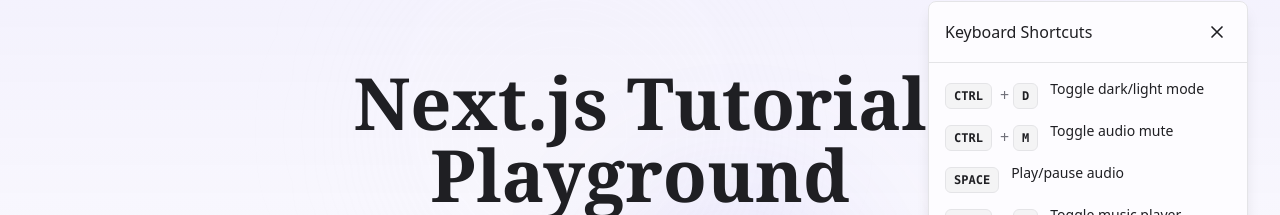
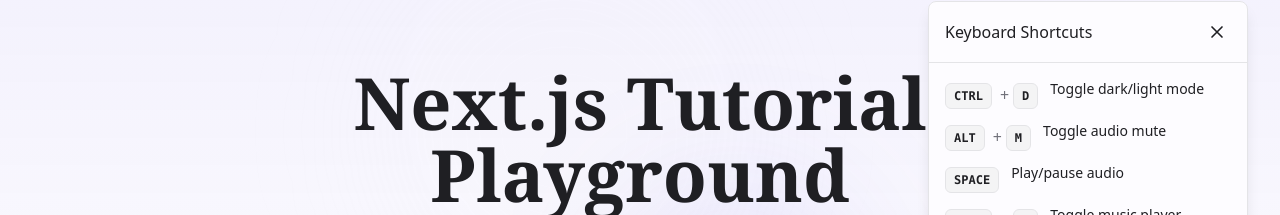
Before and after one commit to Dawgsrlife/Next.Twilight, a Next.js app: page / in a window 1280 px wide. Both pictures are taken after a click on the button 1225 px from the left and 745 px from the top of the page. Shown: the part 216-431 px from the top of the page. Built offline with nearby package versions, Linux system fonts and the light colour scheme.

Commit message:
Adopt a previous version of play/pause functionality

```diff
--- a/src/app/components/HotKeys.tsx
+++ b/src/app/components/HotKeys.tsx
@@ -17,7 +17,7 @@
 
 export default function HotKeys() {
   const { toggleTheme } = useTheme();
-  const { toggleMute, isMuted } = useAudio();
+  const { toggleMute } = useAudio();
   const router = useRouter();
   const [showHotkeys, setShowHotkeys] = useState(false);
   const [musicPlayerOpen, setMusicPlayerOpen] = useState(true);
@@ -95,7 +95,7 @@
 
   const hotkeys = useMemo(() => [
     { key: "d", ctrlKey: true, description: "Toggle dark/light mode", action: toggleTheme },
-    { key: "m", ctrlKey: true, description: "Toggle audio mute", action: toggleMute },
+    { key: "m", ctrlKey: false, altKey: true, description: "Toggle audio mute", action: toggleMute },
     { key: " ", ctrlKey: false, description: "Play/pause audio", action: toggleMute },
     { key: "j", ctrlKey: true, description: "Toggle music player", action: triggerMusicPlayerToggle },
     { key: "k", ctrlKey: true, description: "Toggle keyboard shortcuts", action: () => toggleHotkeys() },
@@ -154,8 +154,10 @@
       }
 
       for (const hotkey of hotkeys) {
-        if (e.key.toLowerCase() === hotkey.key.toLowerCase() &&
-            ((hotkey.ctrlKey && (e.ctrlKey || e.metaKey)) || (!hotkey.ctrlKey && !e.ctrlKey && !e.metaKey))) {
+        const ctrlMatch = hotkey.ctrlKey ? (e.ctrlKey || e.metaKey) : (!e.ctrlKey && !e.metaKey);
+        const altMatch = hotkey.altKey ? e.altKey : !e.altKey;
+
+        if (e.key.toLowerCase() === hotkey.key.toLowerCase() && ctrlMatch && altMatch) {
           e.preventDefault();
           hotkey.action();
           return;
@@ -206,7 +208,12 @@
                     {hotkey.ctrlKey && (
                       <kbd className="px-2 py-1 text-xs font-semibold bg-[rgb(var(--muted))] rounded-md border border-[rgb(var(--border))]">CTRL</kbd>
                     )}
-                    {hotkey.ctrlKey && (<span className="text-[rgb(var(--muted-foreground))] mx-1">+</span>)}
+                    {hotkey.altKey && (
+                      <kbd className="px-2 py-1 text-xs font-semibold bg-[rgb(var(--muted))] rounded-md border border-[rgb(var(--border))]">ALT</kbd>
+                    )}
+                    {(hotkey.ctrlKey || hotkey.altKey) && (
+                      <span className="text-[rgb(var(--muted-foreground))] mx-1">+</span>
+                    )}
                     <kbd className="px-2 py-1 text-xs font-semibold bg-[rgb(var(--muted))] rounded-md border border-[rgb(var(--border))]">{hotkey.key === " " ? "SPACE" : hotkey.key.toUpperCase()}</kbd>
                   </div>
                   <span className="text-sm">{hotkey.description}</span>
--- a/src/app/components/ui/MusicPopup.tsx
+++ b/src/app/components/ui/MusicPopup.tsx
@@ -69,12 +69,12 @@
     };
   }, []);
 
-  // Show popup when music status changes, only if autoHide is enabled and not triggered by CTRL+M
+  // Show popup when music status changes, only if autoHide is enabled and not triggered by ALT+M
   useEffect(() => {
     if (!autoHide || muteToggleDetected) return; // Skip auto-show/hide if disabled or if mute toggle detected
 
     // Status changes that should trigger the popup
-    // Note: We specifically don't want CTRL+M (mute toggle) to trigger this
+    // Note: We specifically don't want ALT+M (mute toggle) to trigger this
     setShowPopup(true);
 
     // If just became visible, update the popup stack
```
Also changed, not shown: 1 other file (tests, documents, lock files or other folders).
